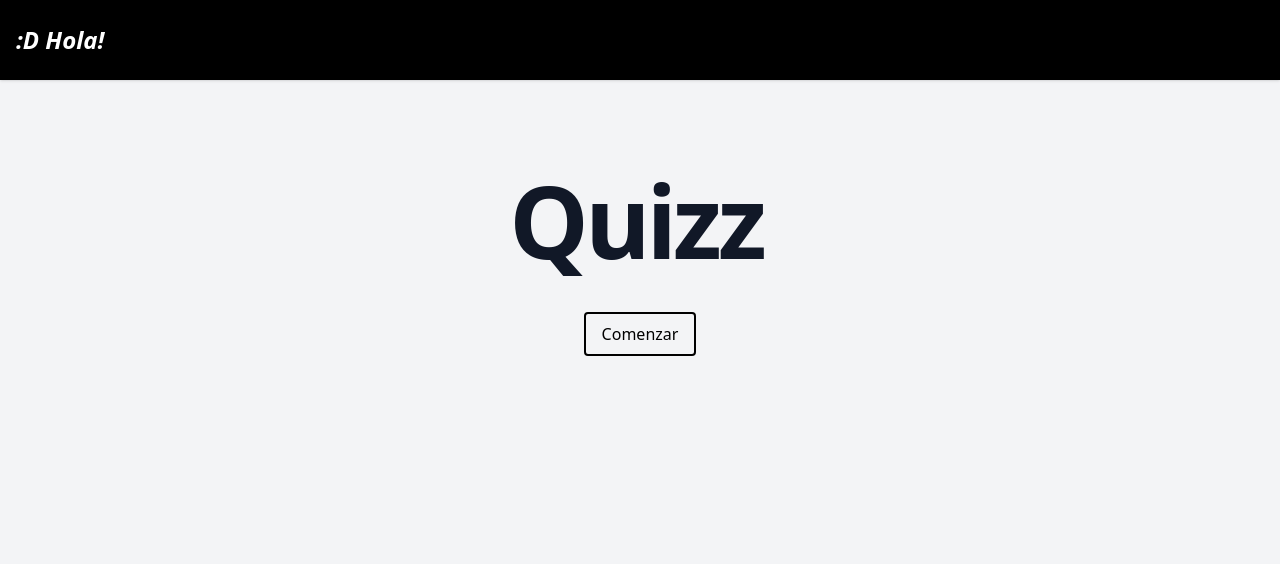
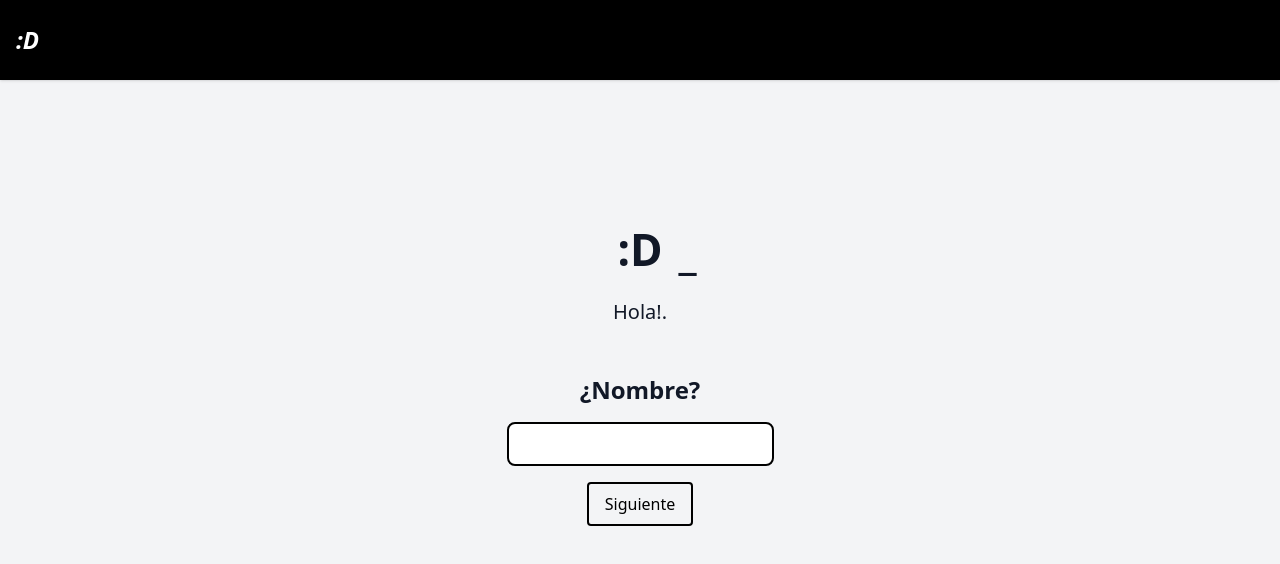
Before and after one commit to Valasy/pro-quizz-v, a Next.js app: page / in a window 1280 px wide. Both pictures are taken after a click on the button "Comenzar". Shown: the top 564 px of the page. Built offline with nearby package versions, Linux system fonts and the light colour scheme; no server answers.

Commit message:
Component update

```diff
--- a/components/Blink.tsx
+++ b/components/Blink.tsx
@@ -6,7 +6,7 @@ const BlinkingPoint = () => {
   useEffect(() => {
     const interval = setInterval(() => {
       setIsVisible((prevVisible) => !prevVisible);
-    }, 1200); // Cambia el valor en milisegundos para ajustar la velocidad del parpadeo
+    }, 600); // Cambia el valor en milisegundos para ajustar la velocidad del parpadeo
 
     return () => {
       clearInterval(interval);
@@ -14,9 +14,9 @@ const BlinkingPoint = () => {
   }, []);
 
   return (
-    <span className="text-7xl font-bold relative">
+    <span className="text-6xl font-bold relative">
       <span
-        className={`absolute top-0 left-0 animate-blink ${
+        className={`absolute top-0 left-4 animate-blink ${
           isVisible ? 'opacity-100' : 'opacity-0'
         }`}
       >
--- /dev/null
+++ b/components/Quizz.tsx
@@ -0,0 +1,69 @@
+import { useEffect, useState } from 'react';
+import { useForm } from 'react-hook-form';
+import db from '../lib/firebase';
+import { collection, addDoc } from 'firebase/firestore';
+import BlinkingPoint from './Blink';
+
+type FormData = {
+  nombre: string;
+  respuesta1: string;
+  respuesta2: string;
+  respuesta3: string;
+  respuesta4: string;
+  respuesta5: string;
+};
+
+const quizData = [
+  { pregunta: '¿Nombre?', emocion: ':D', descripcion: 'Hola!.' },
+  { pregunta: '¿Color favorito?', emocion: ':)', descripcion: 'Un gusto' },
+  { pregunta: '¿Pelicula favorita?', emocion: ':<', descripcion: 'Me  gusta Blade Runner' },
+  { pregunta: 'La fruta que te gusta más', emocion: ':P', descripcion: 'La carambola' },
+  { pregunta: 'Que te llevarías a una isla?', emocion: ':O', descripcion: 'Piensa bien porqué podrías aparecer ahí' }
+];
+
+const QuizForm = ({setQuizStarted }) => {
+  const [questionIndex, setQuestionIndex] = useState(0);
+  const { register, handleSubmit, setValue, reset, watch } = useForm<FormData>();
+
+  const respuestaKeys: (keyof FormData)[] = ['respuesta1', 'respuesta2', 'respuesta3', 'respuesta4', 'respuesta5'];
+
+  const watchQuestion = watch(respuestaKeys[questionIndex]);
+
+  const onSubmit = async (data: FormData) => {
+    if (questionIndex < 4) {
+      setQuestionIndex(questionIndex + 1);
+    } else {
+      try {
+        const docRef = await addDoc(collection(db, "quizzes"), data);
+        console.log("Document written with ID: ", docRef.id);
+        setQuizStarted(false); // Reinicia el quiz
+      } catch (e) {
+        console.error("Error adding document: ", e);
+      }
+    }
+  };
+
+  useEffect(() => {
+    if(questionIndex > 0){
+      reset({ ...watch, [respuestaKeys[questionIndex]]: '' }); // Reset the field whenever questionIndex changes
+    }
+  }, [questionIndex]);
+
+  useEffect(() => {
+    setValue('nombre', 'Nombre del usuario');
+  }, [setValue]);
+
+  return (
+    <form onSubmit={handleSubmit(onSubmit)} className="flex flex-col items-center justify-center h-screen mt-[-10%] ">
+      <h1 className="text-6xl font-bold mb-4">{quizData[questionIndex].emocion} <BlinkingPoint/></h1>
+      <h3 className="text-xl font-light mb-12">{quizData[questionIndex].descripcion}</h3>
+      <h2 className="text-2xl font-bold mb-4">{quizData[questionIndex].pregunta}</h2>
+      <input {...register(respuestaKeys[questionIndex])} className="mb-4 py-2 px-4 border-2 border-black rounded-lg" />
+      <button type="submit" className="py-2 px-4 border-2 border-black bg-transparent
+      text-black rounded hover:bg-gray-200">Siguiente</button>
+    </form>
+
+  );
+};
+
+export default QuizForm;
--- a/components/StartButton.tsx
+++ b/components/StartButton.tsx
@@ -1,7 +1,9 @@
-const StartButton = () => {
+// StartButton.tsx
 
+const StartButton = ({ onClick }) => {
   return (
     <button
+      onClick={onClick}
       className="mt-8 py-2 px-4 border-2 border-black bg-transparent text-black rounded hover:bg-gray-200"
     >
       Comenzar
--- a/components/intro.tsx
+++ b/components/intro.tsx
@@ -2,17 +2,17 @@ import { CMS_NAME } from '../lib/constants'
 import BlinkingPoint from './Blink'
 import StartButton from './StartButton'
 
-const Intro = () => {
+const Intro = ({ startQuiz }) => {
   return (
     <section className="flex flex-col md:flex-row items-center justify-center mt-16 mb-16 md:mb-12">
       <div className="text-center">
         <h1 className="text-5xl md:text-8xl font-bold tracking-tighter leading-tight">
-          Quizz<span className="ml-2"><BlinkingPoint /></span>
+          Quizz <BlinkingPoint/>
         </h1>
-        <StartButton />
+        <StartButton onClick={startQuiz} />
       </div>
     </section>
-  )
-}
+  );
+};
 
-export default Intro
+export default Intro;
--- a/components/vLayout.tsx
+++ b/components/vLayout.tsx
@@ -3,7 +3,7 @@ import React, { useEffect, useState } from "react";
 const Layout = ({ children }) => {
 
     const [clickCount, setClickCount] = useState(0);
-    const [message, setMessage] = useState(":D Hola!");
+    const [message, setMessage] = useState(":D");
 
     useEffect(() => {
         if (clickCount === 1) {
--- /dev/null
+++ b/lib/firebase.ts
@@ -0,0 +1,25 @@
+// Import the functions you need from the SDKs you need
+import { initializeApp } from "firebase/app";
+import { getFirestore } from "firebase/firestore";
+import { getAnalytics } from "firebase/analytics";
+// TODO: Add SDKs for Firebase products that you want to use
+// https://firebase.google.com/docs/web/setup#available-libraries
+
+// Your web app's Firebase configuration
+// For Firebase JS SDK v7.20.0 and later, measurementId is optional
+const firebaseConfig = {
+  apiKey: process.env.NEXT_PUBLIC_FIREBASE_API_KEY,
+  authDomain: process.env.NEXT_PUBLIC_FIREBASE_AUTH_DOMAIN,
+  projectId: process.env.NEXT_PUBLIC_FIREBASE_PROJECT_ID,
+  storageBucket: process.env.NEXT_PUBLIC_FIREBASE_STORAGE_BUCKET,
+  messagingSenderId: process.env.NEXT_PUBLIC_FIREBASE_MESSAGING_SENDER_ID,
+  appId: process.env.NEXT_PUBLIC_FIREBASE_APP_ID
+};
+
+// Initialize Firebase
+const app = initializeApp(firebaseConfig);
+
+// Initialize Firestore
+const db = getFirestore(app);
+
+export default db;
--- a/package.json
+++ b/package.json
@@ -9,10 +9,13 @@
   "dependencies": {
     "classnames": "^2.3.1",
     "date-fns": "^2.28.0",
+    "firebase": "^9.22.1",
+    "framer-motion": "^10.12.16",
     "gray-matter": "^4.0.3",
     "next": "latest",
     "react": "^18.2.0",
     "react-dom": "^18.2.0",
+    "react-hook-form": "^7.44.3",
     "remark": "^14.0.2",
     "remark-html": "^15.0.1",
     "typescript": "^4.7.4"
--- a/pages/index.tsx
+++ b/pages/index.tsx
@@ -4,6 +4,8 @@ import { getAllPosts } from '../lib/api'
 import Head from 'next/head'
 import { CMS_NAME } from '../lib/constants'
 import Post from '../interfaces/post'
+import { useState } from 'react'
+import QuizForm from '../components/Quizz'
 
 type Props = {
   allPosts: Post[]
@@ -12,17 +14,26 @@ type Props = {
 export default function Index({ allPosts }: Props) {
   const heroPost = allPosts[0]
   const morePosts = allPosts.slice(1)
+
+  const [quizStarted, setQuizStarted] = useState(false);
+
+  const startQuiz = () => {
+    setQuizStarted(true);
+  }
+
   return (
     <>
       <Head>
         <title>{`Next.js Blog Example with ${CMS_NAME}`}</title>
       </Head>
       <Layout>
-      <Intro />
+      {quizStarted ? <QuizForm setQuizStarted={setQuizStarted} /> : <Intro startQuiz={startQuiz} />}
       </Layout>
     </>
   )
 }
+
+//<Intro startQuiz={startQuiz}
 
 export const getStaticProps = async () => {
   const allPosts = getAllPosts([
```
Also changed, not shown: 1 other file (tests, documents, lock files or other folders).
